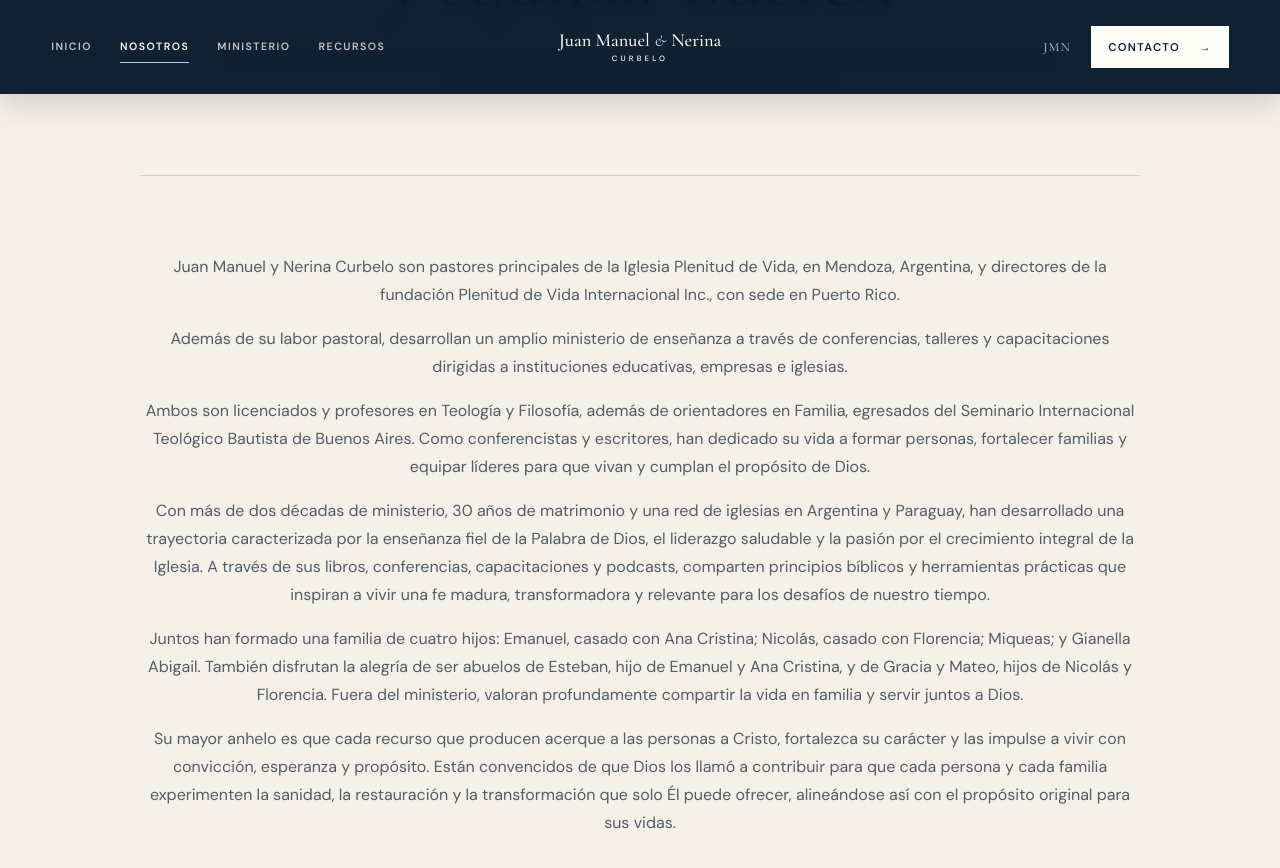
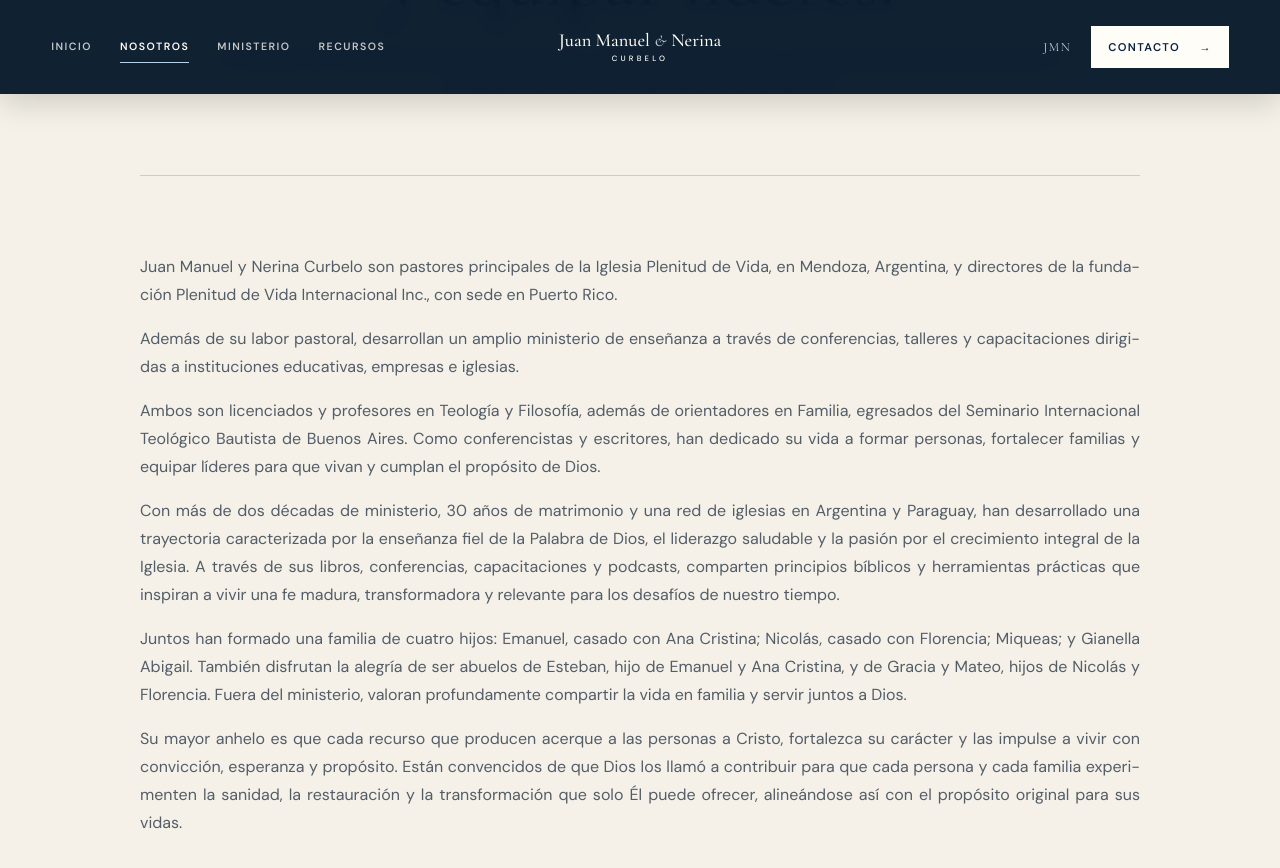
Before and after one commit to anamisladavid-prog/juanmanuelynerinacurbelo, a Jekyll site: the page built from nosotros.html, in a window 1280 px wide and 900 px high, scrolled down 1275 px. Shown: the top 868 px of the window. Built offline with Jekyll 4.4.1, drawn with Linux system fonts in a browser that asks for light colours.

Commit message:
Añadir foto familiar y ajustar biografía

```diff
--- a/assets/css/styles.css
+++ b/assets/css/styles.css
@@ -1156,7 +1156,7 @@
 }
 
 .biography-section {
-  padding: clamp(5rem, 10vw, 10rem) 0;
+  padding: clamp(5rem, 10vw, 10rem) 0 0;
   background: var(--ivory);
 }
 
@@ -1189,7 +1189,8 @@
   width: 100%;
   max-width: 1000px;
   margin-inline: auto;
-  text-align: center;
+  text-align: justify;
+  hyphens: auto;
 }
 
 .biography-copy p {
@@ -1203,10 +1204,22 @@
   color: rgba(21, 36, 54, 0.72) !important;
 }
 
+.family-portrait {
+  margin: 0;
+  overflow: hidden;
+  background: var(--blue-pale);
+}
+
+.family-portrait img {
+  display: block;
+  width: 100%;
+  height: auto;
+}
+
 .family-verse-band {
   position: relative;
   overflow: hidden;
-  padding: clamp(6rem, 12vw, 11rem) 0;
+  padding: clamp(3.25rem, 6vw, 5.5rem) 0;
   background:
     radial-gradient(circle at 50% 140%, rgba(61, 115, 168, 0.18), transparent 42%),
     var(--blue-pale);
@@ -1241,7 +1254,7 @@
 .family-verse-band .shell::before {
   display: block;
   width: 72px;
-  margin: 0 auto clamp(2rem, 4vw, 3.5rem);
+  margin: 0 auto clamp(1.25rem, 2.5vw, 2rem);
   border-top: 1px solid var(--navy);
   content: "";
 }
@@ -1251,7 +1264,7 @@
   margin: 0 auto;
   color: var(--navy);
   font-family: var(--serif);
-  font-size: clamp(3.6rem, 7.5vw, 8rem);
+  font-size: clamp(2.8rem, 5.5vw, 5.75rem);
   font-weight: 400;
   font-style: italic;
   letter-spacing: -0.025em;
--- a/nosotros.html
+++ b/nosotros.html
@@ -43,6 +43,9 @@
       </div>
     </div>
 
+    <figure class="family-portrait" data-reveal>
+      <img src="{{ '/assets/images/familia-curbelo.webp' | relative_url }}" alt="Juan Manuel y Nerina Curbelo junto a su familia" width="2047" height="1582" loading="lazy">
+    </figure>
   </div>
 </section>
 
```
Also changed, not shown: assets/images/familia-curbelo.webp (added).
